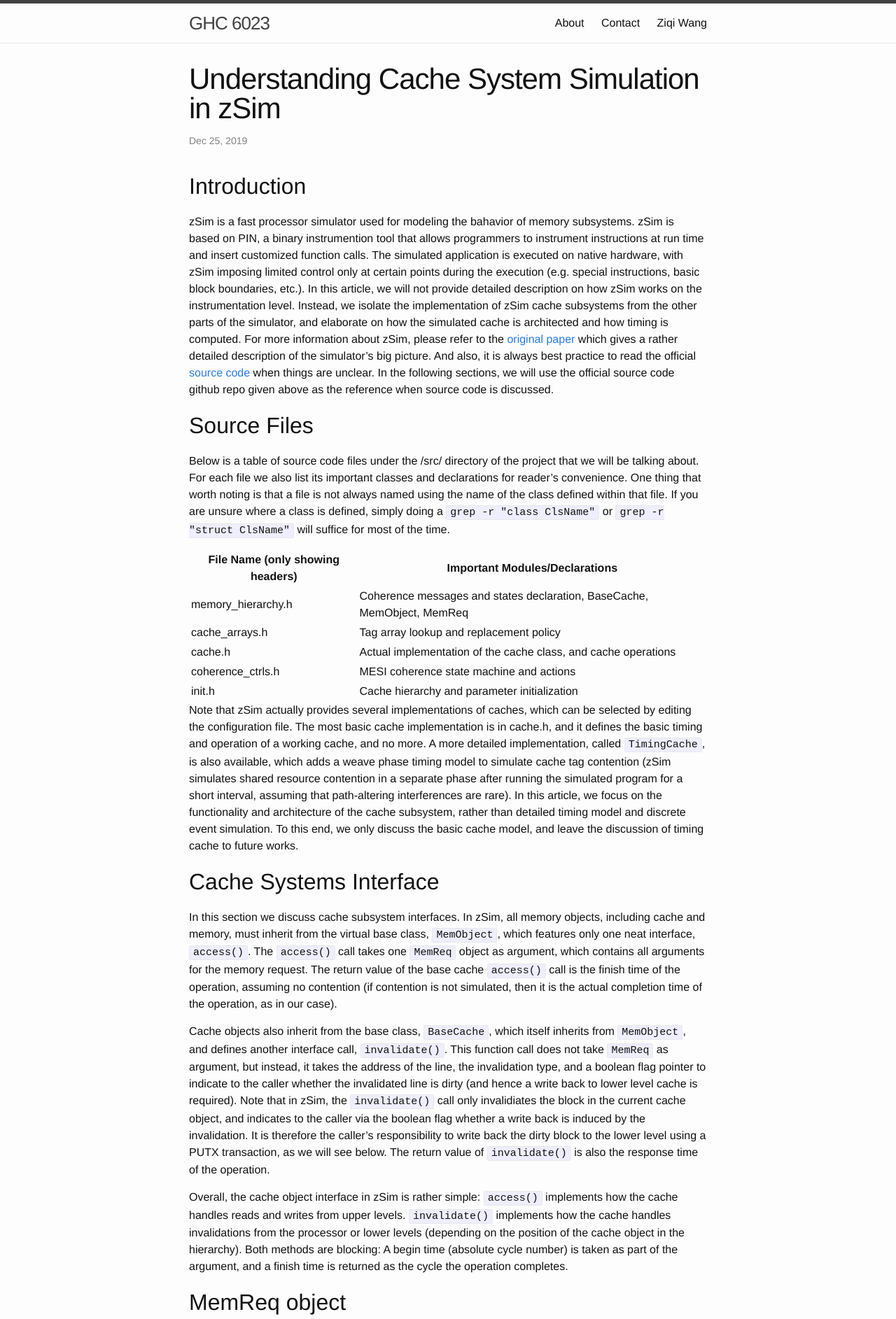
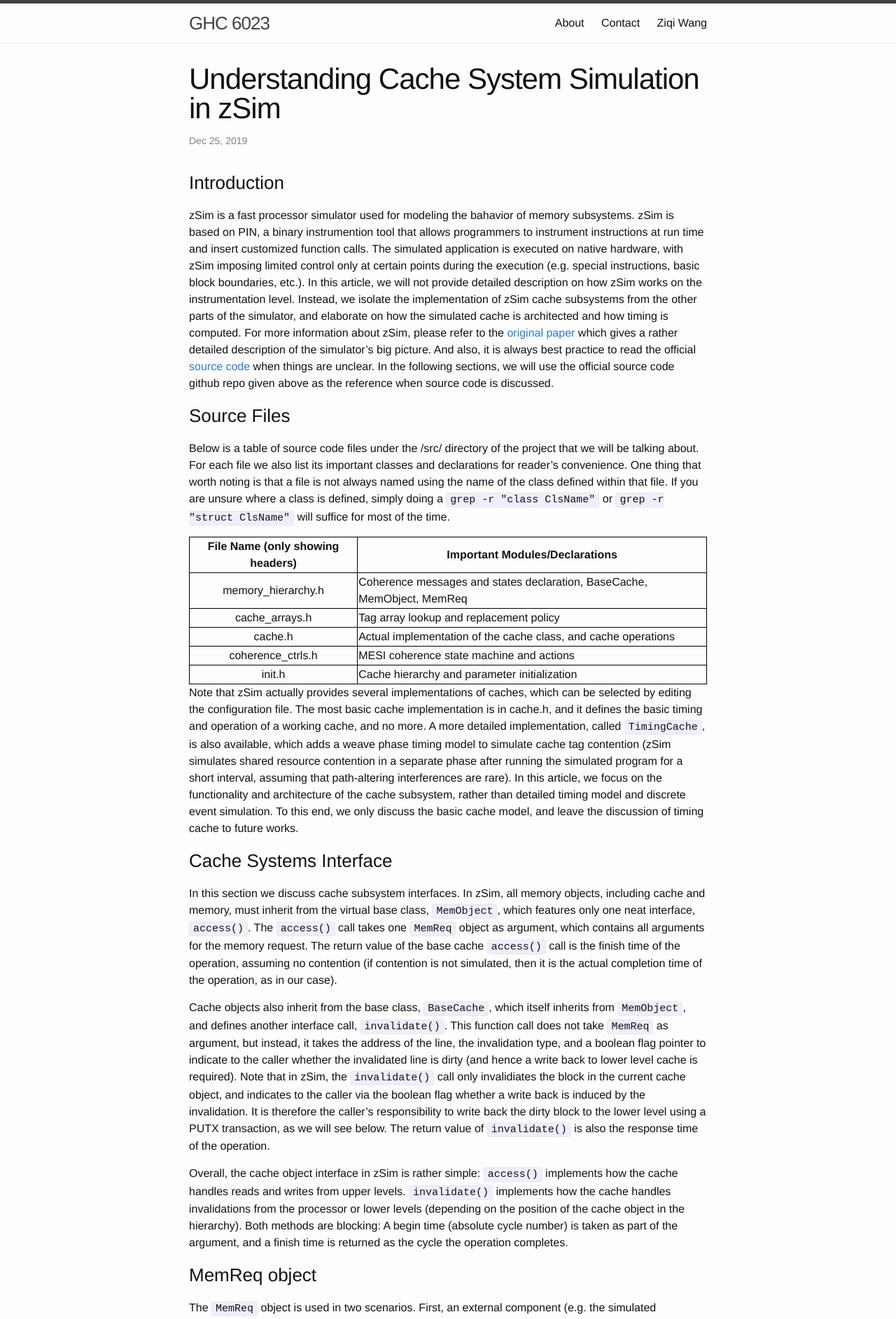
Before and after one commit to wangziqi2013/wangziqi2013.github.io, a Jekyll site: the page built from _posts/2019-12-24-understand-zsim-cc-sim.markdown, in a window 1280 px wide. Shown: the top 1885 px of the page at 70% size. Built offline with Jekyll 4.4.1, drawn with Linux system fonts in a browser that asks for light colours.

Commit message:
Adding table style

```diff
--- a/_posts/2019-12-24-understand-zsim-cc-sim.markdown
+++ b/_posts/2019-12-24-understand-zsim-cc-sim.markdown
@@ -6,7 +6,7 @@ categories: article
 ontop: true
 ---
 
-## Introduction
+### Introduction
 
 zSim is a fast processor simulator used for modeling the bahavior of memory subsystems. zSim is based on PIN, a binary
 instrumention tool that allows programmers to instrument instructions at run time and insert customized function calls.
@@ -20,7 +20,7 @@ of the simulator's big picture. And also, it is always best practice to read the
 [source code](https://github.com/s5z/zsim) when things are unclear. In the following sections, we will use the official
 source code github repo given above as the reference when source code is discussed.
 
-## Source Files
+### Source Files
 
 Below is a table of source code files under the /src/ directory of the project that we will be talking about. For each file
 we also list its important classes and declarations for reader's convenience. One thing that worth noting is that a file is not
@@ -28,12 +28,13 @@ always named using the name of the class defined within that file. If you are un
 a `grep -r "class ClsName"` or `grep -r "struct ClsName"` will suffice for most of the time.
 
 | File Name (only showing headers) | Important Modules/Declarations |
-|----------------------------------|--------------------------------|
+|:--------------------------------:|--------------------------------|
 | memory\_hierarchy.h | Coherence messages and states declaration, BaseCache, MemObject, MemReq |
 | cache\_arrays.h | Tag array lookup and replacement policy |
 | cache.h | Actual implementation of the cache class, and cache operations |
 | coherence\_ctrls.h | MESI coherence state machine and actions |
 | init.h | Cache hierarchy and parameter initialization |
+{:.mbtablestyle}
 
 Note that zSim actually provides several implementations of caches, which can be selected by editing the configuration file.
 The most basic cache implementation is in cache.h, and it defines the basic timing and operation of a working cache, and
@@ -43,7 +44,7 @@ program for a short interval, assuming that path-altering interferences are rare
 and architecture of the cache subsystem, rather than detailed timing model and discrete event simulation. To this end, we
 only discuss the basic cache model, and leave the discussion of timing cache to future works.
 
-## Cache Systems Interface
+### Cache Systems Interface
 
 In this section we discuss cache subsystem interfaces. In zSim, all memory objects, including cache and memory, must inherit
 from the virtual base class, `MemObject`, which features only one neat interface, `access()`. The `access()` call takes
@@ -64,7 +65,7 @@ writes from upper levels. `invalidate()` implements how the cache handles invali
 (depending on the position of the cache object in the hierarchy). Both methods are blocking: A begin time (absolute cycle
 number) is taken as part of the argument, and a finish time is returned as the cycle the operation completes.
 
-## MemReq object
+### MemReq object
 
 The `MemReq` object is used in two scenarios. First, an external component (e.g. the simulated processor) may issue a
 memory request to the hierarchy by creating a `MemReq` object before it calls the `access()` method (in zSim, we have an
```
